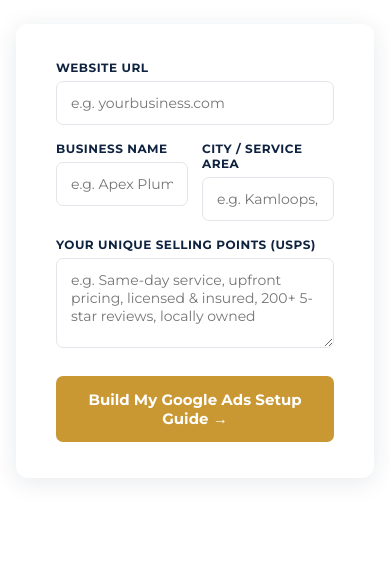
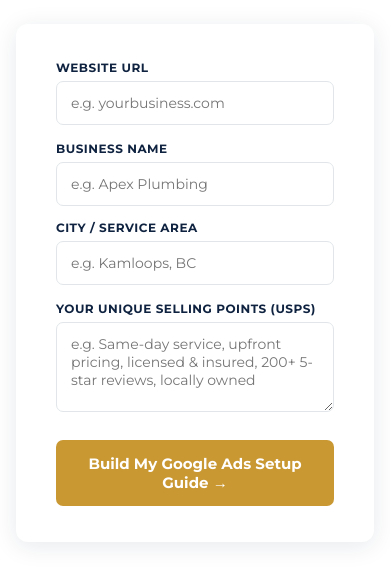
Before and after one commit to rithaler-consulting/ads-guide, a Next.js app: page / in a window 390 px wide. Shown: the top 584 px of the page. Built offline with nearby package versions, Linux system fonts and the light colour scheme.

Commit message:
Fix mobile responsiveness on business name/city fields

```diff
--- a/app/components/AdsGuide.jsx
+++ b/app/components/AdsGuide.jsx
@@ -321,7 +321,7 @@
                 />
               </div>
 
-              <div style={{ display: 'grid', gridTemplateColumns: '1fr 1fr', gap: 14 }}>
+              <div style={{ display: 'grid', gridTemplateColumns: 'repeat(auto-fit, minmax(180px, 1fr))', gap: 14 }}>
                 <div>
                   <label style={s.label}>Business Name</label>
                   <input
```
